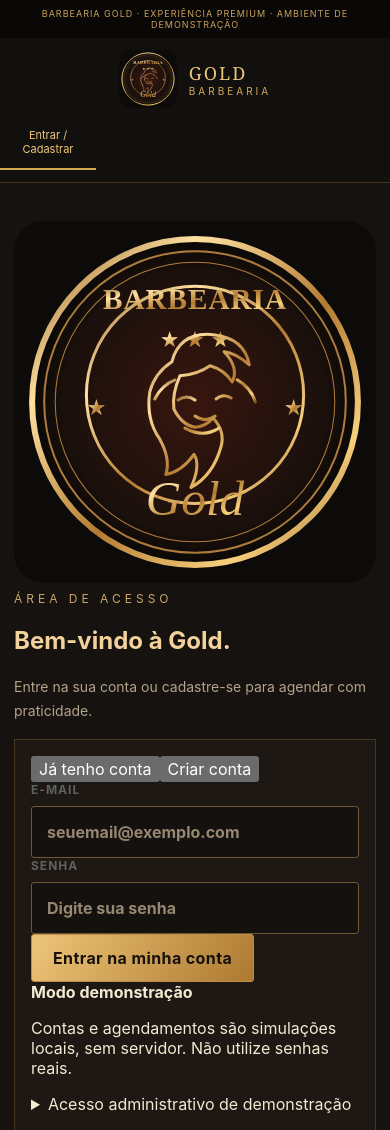
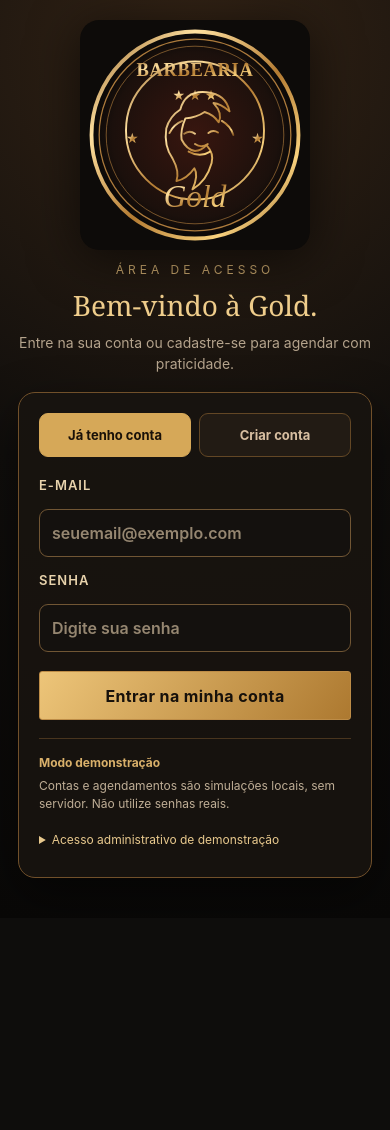
Before and after one commit to juanpcsd-ops/barbearia-gold-app, a website: page index.html in a window 390 px wide. Shown: the top 1130 px of the page. After the commit the page ends 918 px from the top, so only its background shows below. Drawn offline with Linux system fonts and the light colour scheme.

Commit message:
Estilizar tela de entrada exclusiva com logotipo grande e formulário mobile

```diff
--- a/assets/mobile-dark.css
+++ b/assets/mobile-dark.css
@@ -73,3 +73,30 @@ th{color:#e2b86b}
  .adminhead h1{font-size:35px}
  .footer .row{justify-content:center;text-align:center}
 }
+
+/* Entrada dedicada: sem menus, conteúdo ou rodapé antes da autenticação */
+[hidden],.hidden{display:none!important}
+body.guest-mode .top,body.guest-mode .nav,body.guest-mode .footer{display:none!important}
+body.guest-mode main>.view:not(#account){display:none!important}
+body.guest-mode #account{display:block!important}
+body.guest-mode{min-height:100dvh;background:radial-gradient(circle at 50% 5%,#332315 0%,#100e0c 50%,#090807 100%)}
+body.guest-mode #account .section{background:transparent!important;padding:20px 0 40px;min-height:100dvh}
+body.logged-mode #account{display:none!important}
+.auth-container{max-width:450px!important;margin:auto;padding:0 18px!important}
+.auth-header{text-align:center}
+.auth-logo{display:block;width:min(64vw,248px);height:auto;aspect-ratio:1;margin:0 auto 8px;filter:drop-shadow(0 8px 25px #0009)}
+.auth-header h1{font:clamp(28px,7vw,37px) Georgia,serif!important;margin:8px 0;color:#f1cf8d}
+.auth-header .muted{font-size:14px;line-height:1.5;margin:8px 0 18px}
+.auth-panel{padding:20px!important;margin:0!important;border-radius:17px;border:1px solid #71502a!important;background:#17130ff5!important;box-shadow:0 18px 50px #0007}
+.auth-tabs{display:grid;grid-template-columns:1fr 1fr;gap:8px;margin-bottom:20px}
+.auth-tabs button{padding:13px 6px;border-radius:9px;border:1px solid #634725;background:#221b14;color:#d7bea0;font-size:13px;font-weight:700}
+.auth-tabs button.selected{background:#d6a858;color:#191109;border-color:#d6a858}
+.auth-panel form{display:grid;gap:15px}
+.auth-panel form label{display:grid;gap:7px;color:#e8d3ac;font-size:13px;font-weight:600}
+.auth-panel input{width:100%;height:48px;border-radius:9px;padding:0 12px;box-sizing:border-box}
+.auth-submit{width:100%;margin-top:4px;min-height:49px}
+.auth-note{border-top:1px solid #49351e;margin-top:18px;padding-top:15px;color:#bfae96;font-size:12px;line-height:1.5}
+.auth-note strong{color:#d9b06a}.auth-note p{margin:5px 0 10px}
+.auth-note summary{cursor:pointer;color:#e8c98e;padding:8px 0}
+.auth-note code{color:#f1d7a3;overflow-wrap:anywhere}
+@media(max-width:700px){.navlinks{grid-template-columns:repeat(4,minmax(0,1fr))}.navlinks button[hidden]{display:none!important}.auth-logo{width:min(62vw,230px)}}
```
